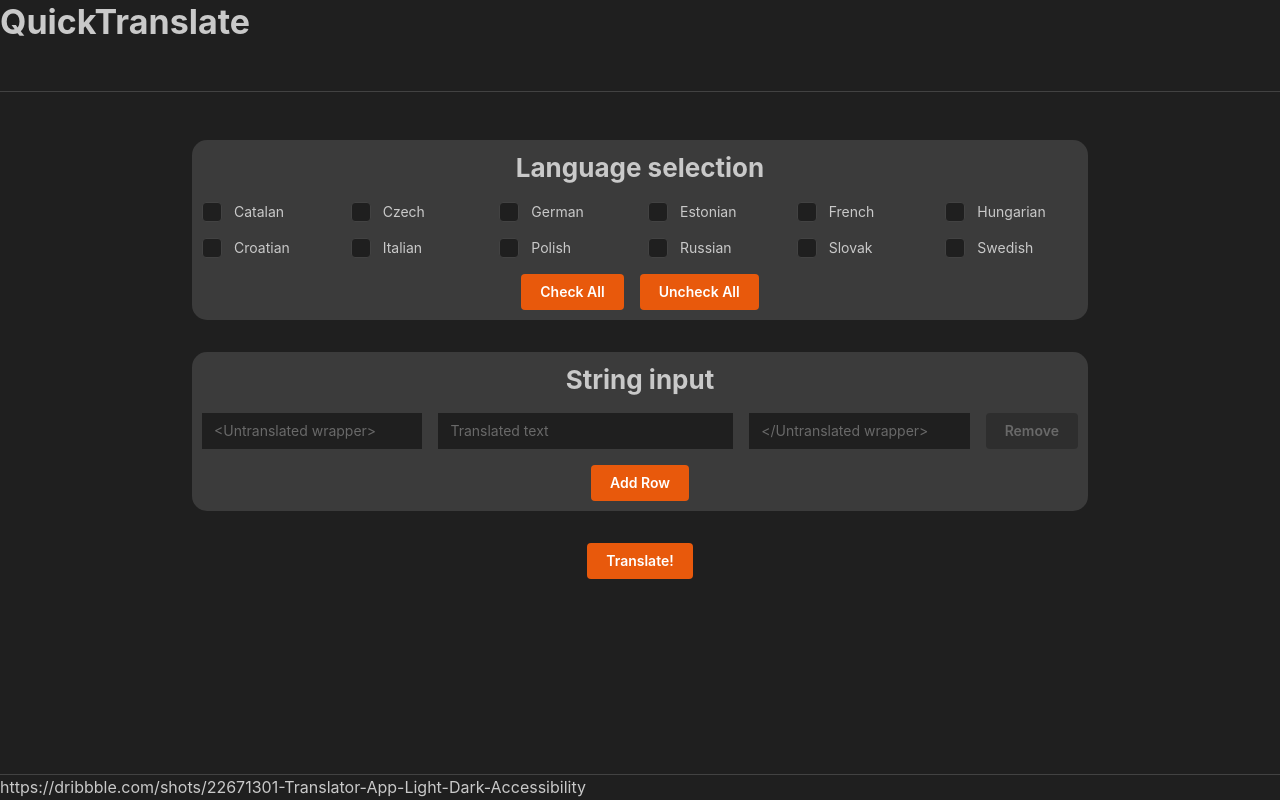
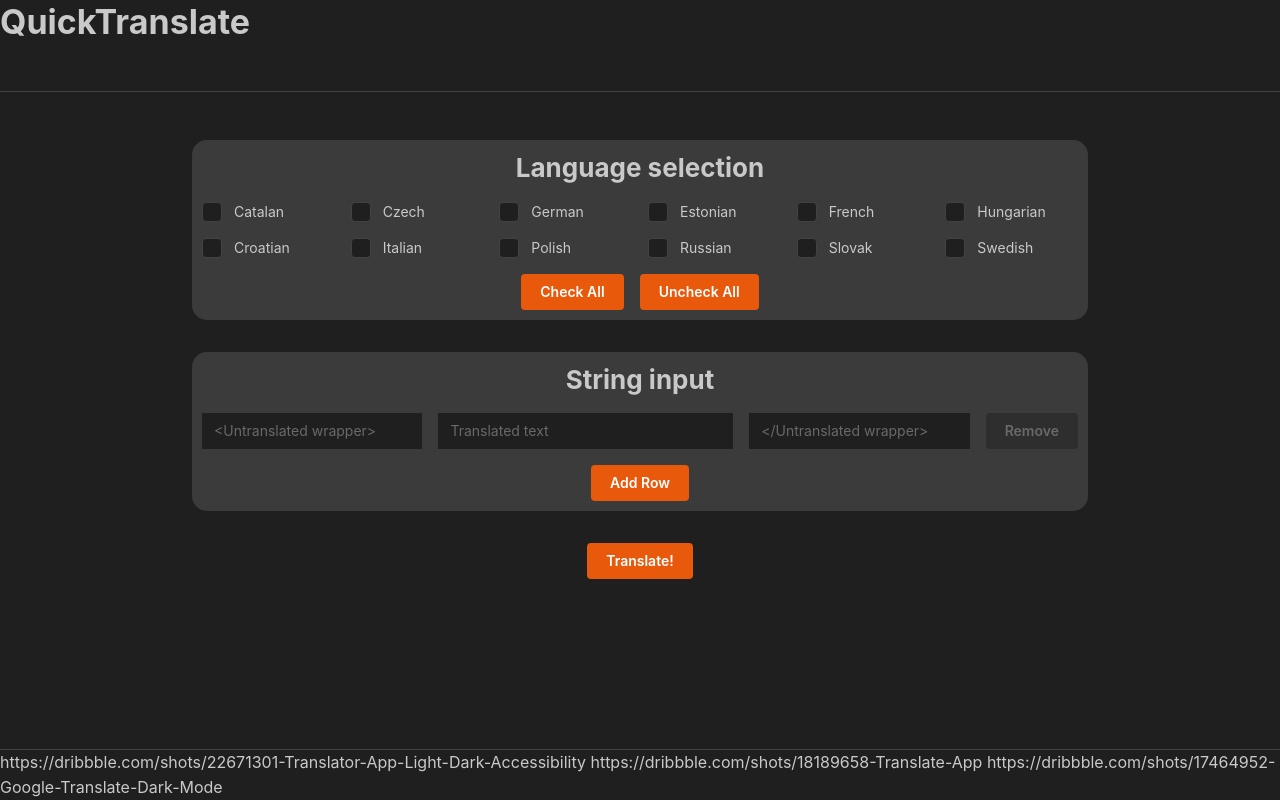
Before and after one commit to VirtualCZ/QuickTranslate, a React (Create React App) app in the folder Client/: page / in a window 1280 px wide. Built offline with nearby package versions, Linux system fonts and the light colour scheme.

Commit message:
Added some useful links to the footer (temporary)

```diff
--- a/Client/src/App.js
+++ b/Client/src/App.js
@@ -215,6 +215,8 @@ function App() {
       </AppShell.Main>
       <AppShell.Footer>
       https://dribbble.com/shots/22671301-Translator-App-Light-Dark-Accessibility
+      https://dribbble.com/shots/18189658-Translate-App
+      https://dribbble.com/shots/17464952-Google-Translate-Dark-Mode
       </AppShell.Footer>
     </AppShell>
   );
```
